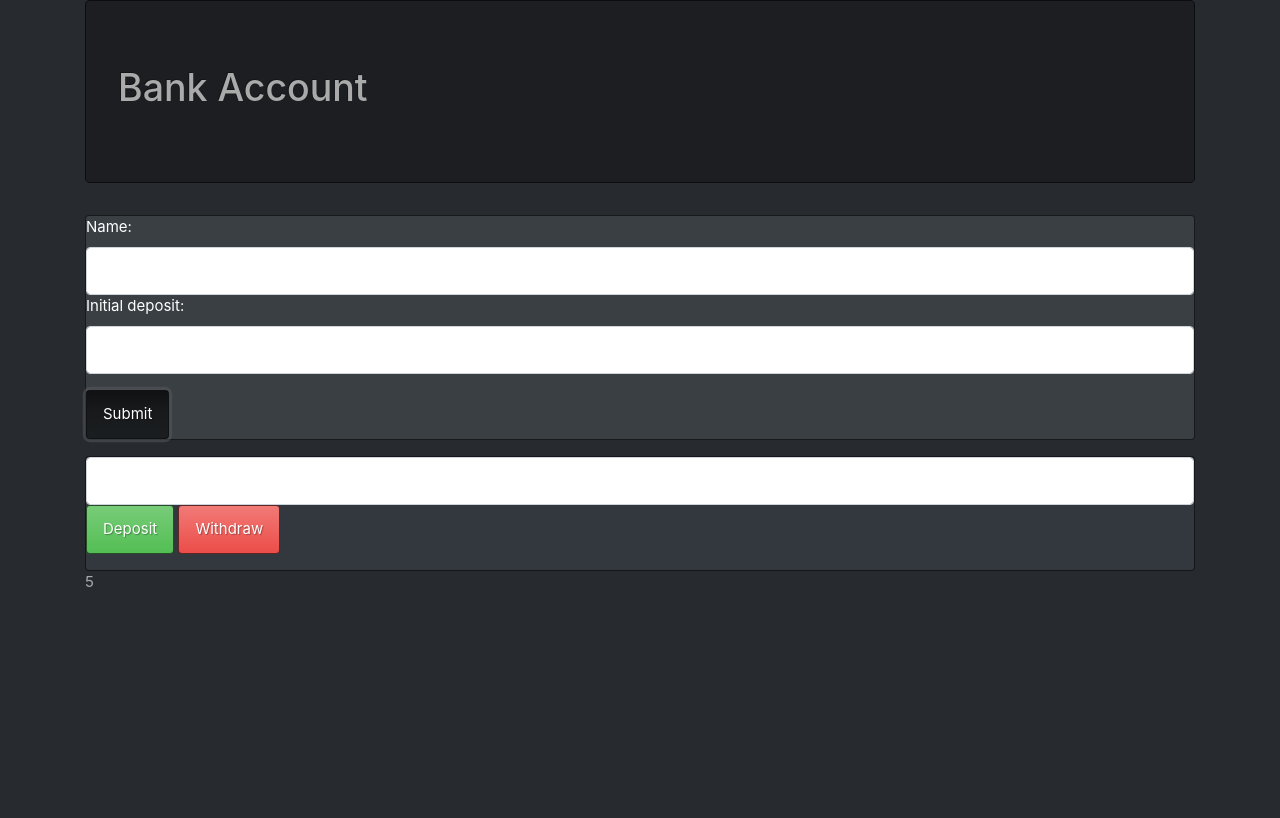
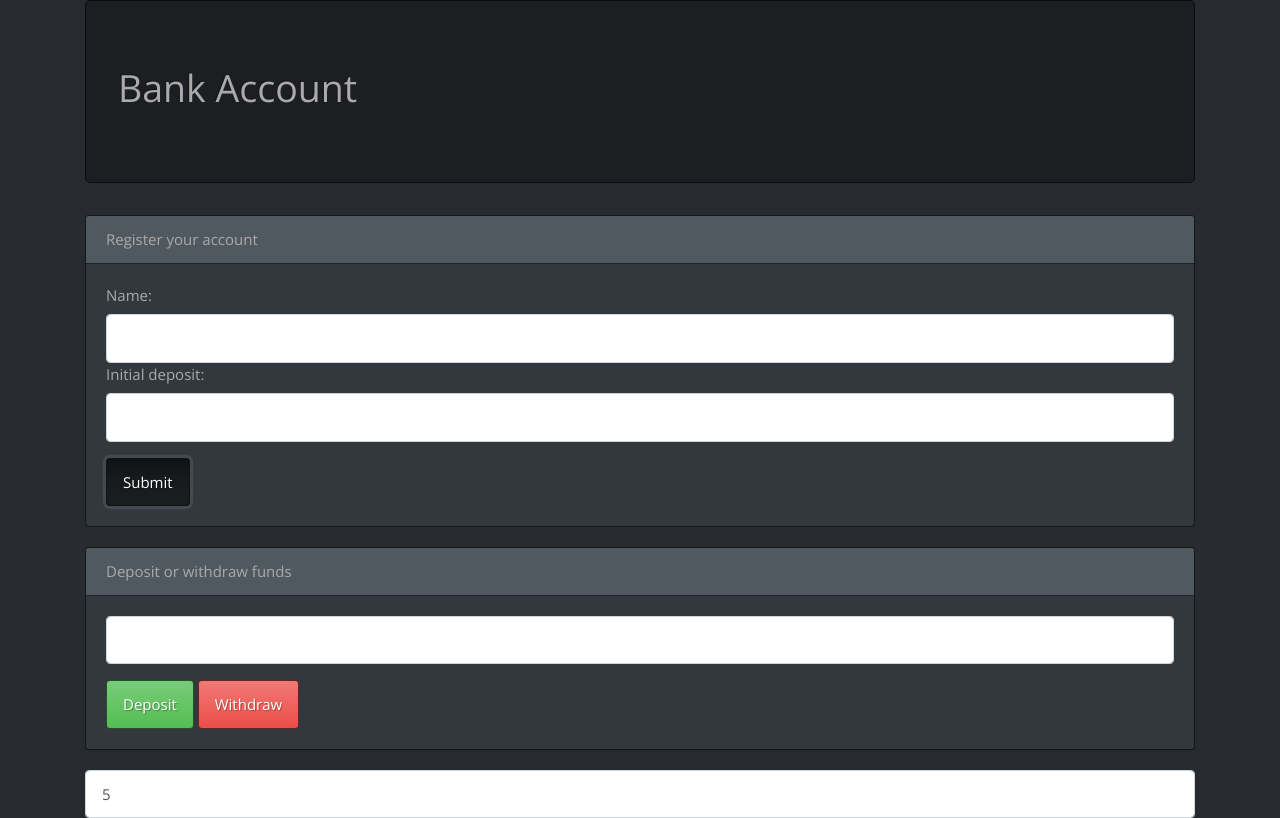
Before and after one commit to NoelKirkland/bank-account, a plain HTML site: page index.html in a window 1280 px wide. Both pictures are taken after typing "Sample", "5" into the empty fields and a click on the button "Submit". Drawn offline with nearby package versions, Linux system fonts and the light colour scheme; a web font is replaced by a local one.

Commit message:
add a lot of cs styling, add hidden output field
Co-authored-by: Megan Hepner <megan.hepner@gmail.com>

```diff
--- a/css/styles.css
+++ b/css/styles.css
@@ -0,0 +1,11 @@
+body {
+  font-family: 'Open Sans', sans-serif;
+}
+
+section + section {
+  margin-top:20px;
+}
+
+#output {
+  display : none;
+}
--- a/index.html
+++ b/index.html
@@ -5,6 +5,7 @@
   <meta name="viewport" content="width=device-width, initial-scale=1.0">
   <link href="css/bootstrap.css" rel="stylesheet" type = "text/css">
   <link href="css/styles.css" rel="stylesheet" type = "text/css">
+  <link href="https://fonts.googleapis.com/css2?family=Lato&family=MuseoModerno&family=Open+Sans&display=swap" rel="stylesheet">
   <script src="js/jquery-3.5.1.js"></script>
   <script src="js/scripts.js"></script>
   <title>Document</title>
@@ -13,7 +14,9 @@
   <header class="jumbotron">
     <h1>Bank Account</h1>
   </header>
-  <section class="card text-white bg-primary mb-3">
+  <section class="card">
+    <div class="card-header">Register your account</div>
+    <div class="card-body">
       <form id="registration">
         <div class="form-group input">
           <label for="name">Name:</label>
@@ -23,17 +26,21 @@
         </div>
         <button type="submit" class="btn btn-primary">Submit</button>
       </form>
+    </div>
   </section>
   <section class="card">
+    <div class="card-header">Deposit or withdraw funds</div>
+      <div class="card-body">
         <form id="deposit-withdraw">
           <div class="form-group">
             <input class="form-control disable" id="dollar-amount" disabled>
+          </div>
           <button class="btn btn-success disable" type="button" id="deposit" disabled>Deposit</button>
           <button class="btn btn-danger disable" type="button" id="withdraw" disabled>Withdraw</button>
+        </form>
     </div>
-    </form>
   </section>
-  <section id="output">
+  <section id="output" class="form-control">
   </section>
 </body>
 </html>
--- a/js/scripts.js
+++ b/js/scripts.js
@@ -1,3 +1,4 @@
+//Business logic
 function BankAccount(name, balance){
   this.name = name,
   this.balance = balance
@@ -15,6 +16,8 @@ BankAccount.prototype.removeMoney = function(value){
   }
 }
 
+
+//UI logic
 function showBalance(){
   $("#output").text(bankAccount.balance);
 }
@@ -38,25 +41,30 @@ $(document).ready(function(){
     event.preventDefault();
     removeErrors();
     if ($("input#name").val().length > 0 && $("input#initial-deposit").val().length > 0) {
-      inputName = $("input#name").val();
-      inputDeposit = parseInt($("input#initial-deposit").val());
-      $("input#name").val("");
-      $("input#initial-deposit").val("")
-      bankAccount = new BankAccount(inputName, inputDeposit);
+      let nameInput = $("input#name");
+      let initialDepositInput = $("input#initial-deposit");
+      inputtedName = nameInput.val();
+      inputtedDeposit = parseInt(initialDepositInput.val());
+      nameInput.val("");
+      initialDepositInput.val("")
+      bankAccount = new BankAccount(inputtedName, inputtedDeposit);
       showBalance();
+      $("#output").show();
       enableDepositWithdraw();
     } else {
       registrationError();
     }
     $("#deposit").click(function (){
-      let depositAmount = parseInt($("#dollar-amount").val());
-      $("#dollar-amount").val("")
+      let dollarAmountInput = $("#dollar-amount");
+      let depositAmount = parseInt(dollarAmountInput.val());
+      $(dollarAmountInput).val("")
       bankAccount.addMoney(depositAmount);
       showBalance();
     });
     $("#withdraw").click(function (){
-      let withdrawAmount = parseInt($("#dollar-amount").val());
-      $("#dollar-amount").val("")
+      let dollarAmountInput = $("#dollar-amount");
+      let withdrawAmount = parseInt(dollarAmountInput.val());
+      dollarAmountInput.val("")
       bankAccount.removeMoney(withdrawAmount);
       showBalance();
     });
```
Lines whose indentation alone changed are shown as unchanged.
